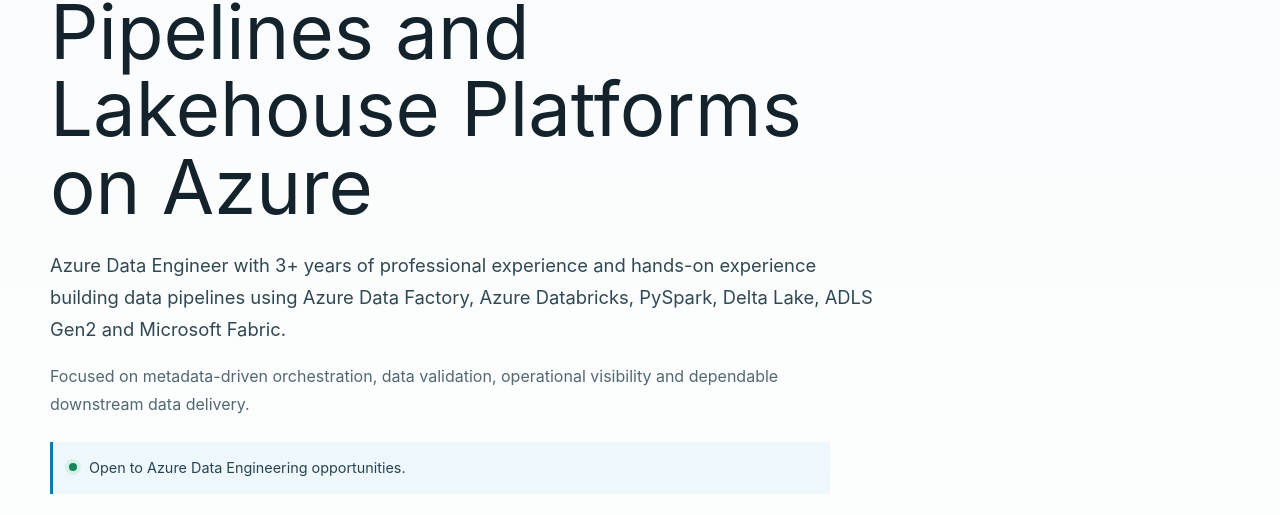
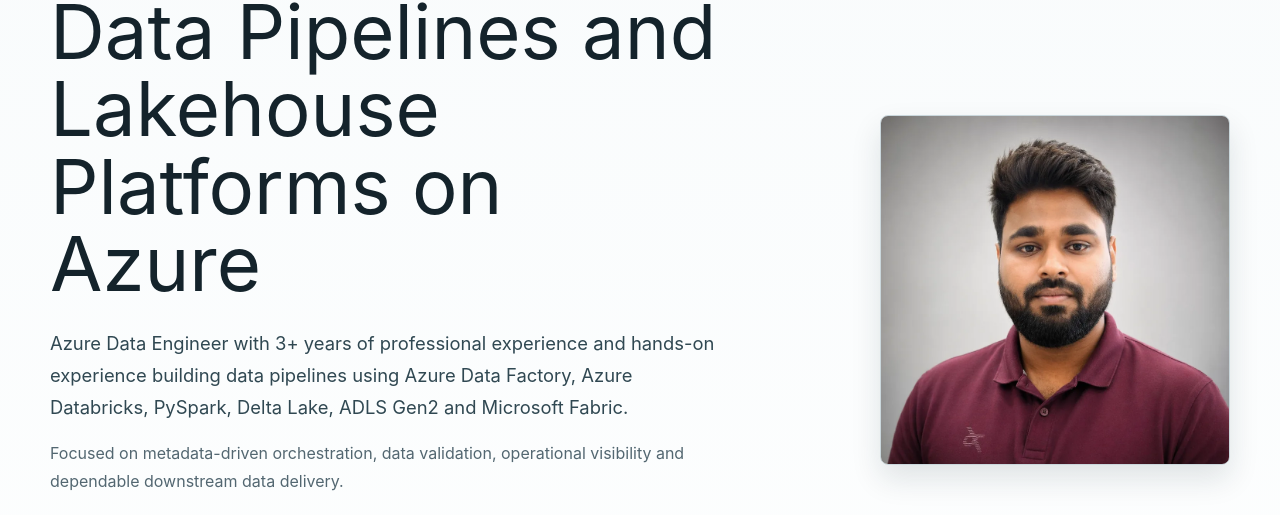
Before and after one commit to PushpakVootla21/pushpak-data-engineering-portfolio, a Next.js app: page / in a window 1280 px wide. Shown: the part 276-791 px from the top of the page. Built offline with nearby package versions, Linux system fonts and the light colour scheme; no server answers.

Commit message:
Add profile portrait to homepage hero

```diff
--- a/src/app/globals.css
+++ b/src/app/globals.css
@@ -37,7 +37,11 @@
 .hero { border-bottom: 1px solid var(--line); background: linear-gradient(180deg, #f8fbfc 0%, #fff 100%); }
 .hero-inner, .section-inner, .footer-inner, .contact-page-inner, .projects-intro-inner { width: min(100% - 2rem, 1180px); margin-inline: auto; }
 .hero-inner { display: grid; gap: 3rem; padding-block: 5.5rem 4.5rem; }
-.hero-copy { max-width: 850px; }
+.hero-main { min-width: 0; }
+.hero-main.has-profile-image { display: grid; grid-template-columns: minmax(0, 3fr) minmax(280px, 2fr); grid-template-areas: "copy portrait"; align-items: center; gap: clamp(2rem, 4vw, 4rem); }
+.hero-copy { grid-area: copy; max-width: 850px; }
+.hero-profile-media { grid-area: portrait; width: min(100%, 350px); justify-self: end; }
+.hero-profile-image { display: block; width: 100%; height: auto; aspect-ratio: 1; border: 1px solid #cad7dc; border-radius: 8px; object-fit: cover; object-position: center 35%; box-shadow: 0 14px 30px rgba(20, 42, 52, .12); }
 .eyebrow { margin: 0 0 1rem; color: var(--accent-dark); font-size: .75rem; font-weight: 800; letter-spacing: .08em; text-transform: uppercase; }
 .hero h1 { max-width: 880px; margin: 0; font-size: clamp(2.55rem, 6vw, 4.75rem); line-height: 1.02; letter-spacing: 0; }
 .hero-intro { max-width: 840px; margin: 1.5rem 0 0; color: #304852; font-size: 1.15rem; line-height: 1.75; }
@@ -407,6 +411,8 @@
 .adjacent-projects a:focus-visible { outline: 2px solid var(--accent); outline-offset: 4px; }
 
 @media (max-width: 900px) {
+  .hero-main.has-profile-image { grid-template-columns: 1fr; grid-template-areas: "portrait" "copy"; gap: 2rem; }
+  .hero-profile-media { width: min(100%, 220px); justify-self: center; }
   .technology-grid { grid-template-columns: repeat(2, minmax(0, 1fr)); }
   .three-columns, .approach-grid { grid-template-columns: repeat(2, minmax(0, 1fr)); }
   .profile-layout { grid-template-columns: 1fr; gap: 1.5rem; }
@@ -418,6 +424,7 @@
 
 @media (max-width: 680px) {
   .hero-inner { padding-block: 4rem 3.5rem; }
+  .hero-profile-media { width: clamp(160px, 50vw, 200px); }
   .hero h1 { font-size: 2.65rem; }
   .pipeline-stages { grid-template-columns: 1fr; }
   .pipeline-stage-wrap { grid-template-columns: 1fr; }
--- a/src/components/sections/HeroSection.tsx
+++ b/src/components/sections/HeroSection.tsx
@@ -1,3 +1,4 @@
+import Image from "next/image";
 import { Button } from "@/components/ui/Button";
 import { ExternalLink } from "@/components/ui/ExternalLink";
 import { PipelineFlowVisual } from "@/components/sections/PipelineFlowVisual";
@@ -7,6 +8,20 @@
   return (
     <section className="hero">
       <div className="hero-inner">
+        <div className={`hero-main${profile.profileImage ? " has-profile-image" : ""}`}>
+          {profile.profileImage && (
+            <div className="hero-profile-media">
+              <Image
+                className="hero-profile-image"
+                src={profile.profileImage}
+                alt="Pushpak Vootla, Azure Data Engineer"
+                width={900}
+                height={900}
+                sizes="(max-width: 900px) 220px, (max-width: 1200px) 30vw, 350px"
+                priority
+              />
+            </div>
+          )}
           <div className="hero-copy">
             <p className="eyebrow">{profile.heroLabel}</p>
             <h1>{profile.headline}</h1>
@@ -24,6 +39,7 @@
               ) : null)}
             </nav>
           </div>
+        </div>
         <PipelineFlowVisual />
       </div>
     </section>
--- a/src/lib/site.ts
+++ b/src/lib/site.ts
@@ -10,7 +10,7 @@
   linkedinUrl: "https://www.linkedin.com/in/pushpakvootla",
   portfolioUrl: "https://pushpakvootla.cloud",
   resumeFile: "/resume/pushpak-vootla-resume.pdf",
-  profileImage: null,
+  profileImage: "/images/profile/pushpak-vootla.webp",
   brandLabel: "Azure Data Engineering",
   heroLabel: "Azure Data Engineer · Chennai, India",
   headline: "Building Reliable Data Pipelines and Lakehouse Platforms on Azure",
```
Also changed, not shown: public/images/profile/pushpak-vootla.webp (added). Lines whose indentation alone changed are shown as unchanged.
